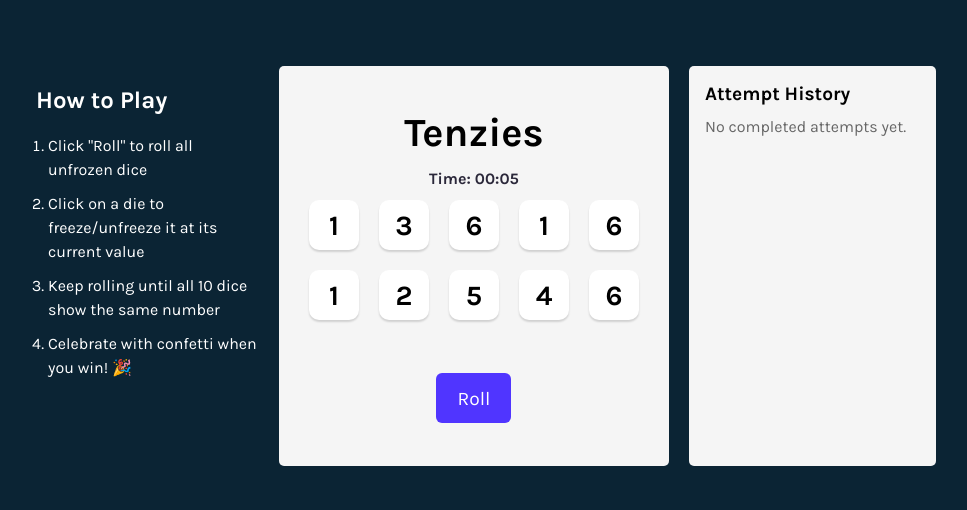
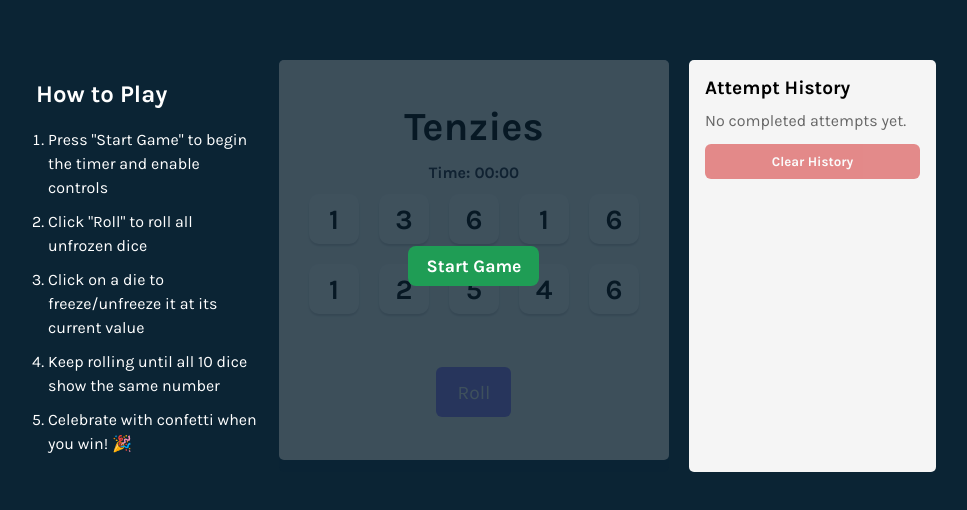
Before and after one commit to leonard538/tenzies, a React (Vite) app: page / in a window 1280 px wide. Shown: the part 134-644 px from the top of the page, without its empty margins (154-1121 px from the left). Built offline with nearby package versions, Linux system fonts and the light colour scheme.

Commit message:
added start button

```diff
--- a/src/App.jsx
+++ b/src/App.jsx
@@ -14,6 +14,7 @@ export default function App() {
     const [dice, setDice] = useState(() => generateAllNewDice())
     const [elapsedSeconds, setElapsedSeconds] = useState(0)
     const [attemptHistory, setAttemptHistory] = useState([])
+    const [isGameActive, setIsGameActive] = useState(false)
     const buttonRef = useRef(null)
     const winRecordedRef = useRef(false)
 
@@ -21,13 +22,13 @@ export default function App() {
         dice.every(die => die.value === dice[0].value)
 
     useEffect(() => {
-        if (gameWon) {
+        if (gameWon && isGameActive) {
             buttonRef.current.focus()
         }
-    }, [gameWon])
+    }, [gameWon, isGameActive])
 
     useEffect(() => {
-        if (gameWon) {
+        if (!isGameActive || gameWon) {
             return
         }
 
@@ -36,7 +37,7 @@ export default function App() {
         }, 1000)
 
         return () => clearInterval(timer)
-    }, [gameWon])
+    }, [gameWon, isGameActive])
 
     useEffect(() => {
         if (gameWon && !winRecordedRef.current) {
@@ -66,6 +67,10 @@ export default function App() {
     }
 
     function rollDice() {
+        if (!isGameActive) {
+            return
+        }
+
         if (!gameWon) {
             setDice(oldDice => oldDice.map(die =>
                 die.isHeld ?
@@ -75,10 +80,15 @@ export default function App() {
         } else {
             setDice(generateAllNewDice())
             setElapsedSeconds(0)
+            setIsGameActive(false)
         }
     }
 
     function hold(id) {
+        if (!isGameActive || gameWon) {
+            return
+        }
+
         setDice(oldDice => oldDice.map(die =>
             die.id === id ?
                 { ...die, isHeld: !die.isHeld } :
@@ -86,12 +96,23 @@ export default function App() {
         ))
     }
 
+    function startGame() {
+        setDice(generateAllNewDice())
+        setElapsedSeconds(0)
+        setIsGameActive(true)
+        winRecordedRef.current = false
+    }
+
+    function clearHistory() {
+        setAttemptHistory([])
+    }
+
     const diceElements = dice.map(dieObj => (
         <Die
             key={dieObj.id}
             value={dieObj.value}
             isHeld={dieObj.isHeld}
-            hold={() => hold(dieObj.id)}
+            hold={isGameActive ? () => hold(dieObj.id) : () => {}}
         />
     ))
 
@@ -105,17 +126,19 @@ export default function App() {
 
     return (
         <div className="game-layout">
+            {gameWon && <Confetti />}
             <aside className="side-panel how-to-play">
                 <h2>How to Play</h2>
                 <ol>
+                    <li>Press "Start Game" to begin the timer and enable controls</li>
                     <li>Click "Roll" to roll all unfrozen dice</li>
                     <li>Click on a die to freeze/unfreeze it at its current value</li>
                     <li>Keep rolling until all 10 dice show the same number</li>
                     <li>Celebrate with confetti when you win! 🎉</li>
                 </ol>
             </aside>
-            <main>
-                {gameWon && <Confetti />}
+            <div className="main-wrapper">
+                <main className={!isGameActive ? "main-disabled" : ""}>
                     <div aria-live="polite" className="sr-only">
                         {gameWon && <p>Congratulations! You won! Press "New Game" to start again.</p>}
                     </div>
@@ -124,10 +147,17 @@ export default function App() {
                     <div className="dice-container">
                         {diceElements}
                     </div>
-                <button ref={buttonRef} className="roll-dice" onClick={rollDice}>
+                    <button ref={buttonRef} className="roll-dice" onClick={rollDice} disabled={!isGameActive}>
                         {gameWon ? "New Game" : "Roll"}
                     </button>
                 </main>
+
+                {!isGameActive && (
+                    <div className="start-overlay">
+                        <button className="start-button" onClick={startGame}>Start Game</button>
+                    </div>
+                )}
+            </div>
 
             <aside className="side-panel attempts-panel" aria-live="polite">
                 <h2>Attempt History</h2>
@@ -138,6 +168,13 @@ export default function App() {
                         {attemptElements}
                     </ul>
                 )}
+                <button
+                    className="clear-history"
+                    onClick={clearHistory}
+                    disabled={attemptHistory.length === 0}
+                >
+                    Clear History
+                </button>
             </aside>
         </div>
     )
--- a/src/index.css
+++ b/src/index.css
@@ -27,11 +27,16 @@ div#root {
     align-items: stretch;
 }
 
+.main-wrapper {
+    position: relative;
+    width: 100%;
+    max-width: 400px;
+}
+
 main {
     background-color: #F5F5F5;
     min-height: 400px;
     width: 100%;
-    max-width: 400px;
     border-radius: 5px;
     display: flex;
     flex-direction: column;
@@ -95,6 +100,36 @@ button.roll-dice {
     font-size: 1.2rem;
 }
 
+button.roll-dice:disabled {
+    opacity: 0.6;
+    cursor: not-allowed;
+}
+
+.main-disabled {
+    opacity: 0.45;
+    filter: brightness(0.75);
+}
+
+.start-overlay {
+    position: absolute;
+    inset: 0;
+    display: flex;
+    justify-content: center;
+    align-items: center;
+    border-radius: 5px;
+    background: rgba(11, 36, 52, 0.35);
+}
+
+.start-button {
+    border: none;
+    border-radius: 8px;
+    background-color: #1f9d55;
+    color: #fff;
+    font-size: 1.1rem;
+    font-weight: 700;
+    padding: 10px 18px;
+}
+
 .attempts-panel {
     background-color: #F5F5F5;
     border-radius: 5px;
@@ -130,6 +165,23 @@ button.roll-dice {
     margin: 0;
     color: #666;
 }
+
+.clear-history {
+    width: 100%;
+    margin-top: 14px;
+    border: none;
+    border-radius: 6px;
+    background: #d84343;
+    color: #fff;
+    padding: 10px 12px;
+    font-weight: 700;
+}
+
+.clear-history:disabled {
+    opacity: 0.6;
+    cursor: not-allowed;
+}
+
 .how-to-play {
     color: white;
     max-width: 280px;
@@ -158,7 +210,9 @@ button.roll-dice {
     }
 
     main,
-    .side-panel, .attempts-panel {
+    .main-wrapper,
+    .side-panel,
+    .attempts-panel {
         max-width: 400px;
     }
 }
```
Lines whose indentation alone changed are shown as unchanged.
